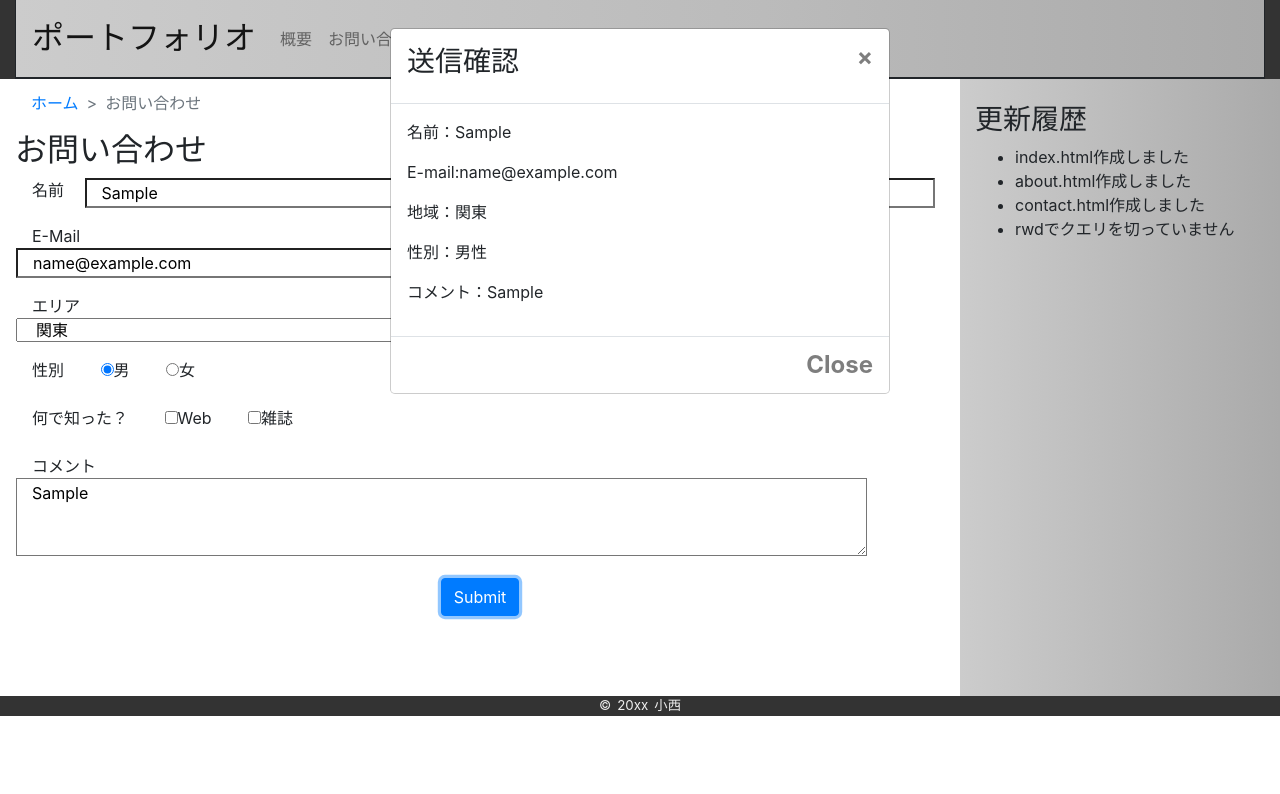
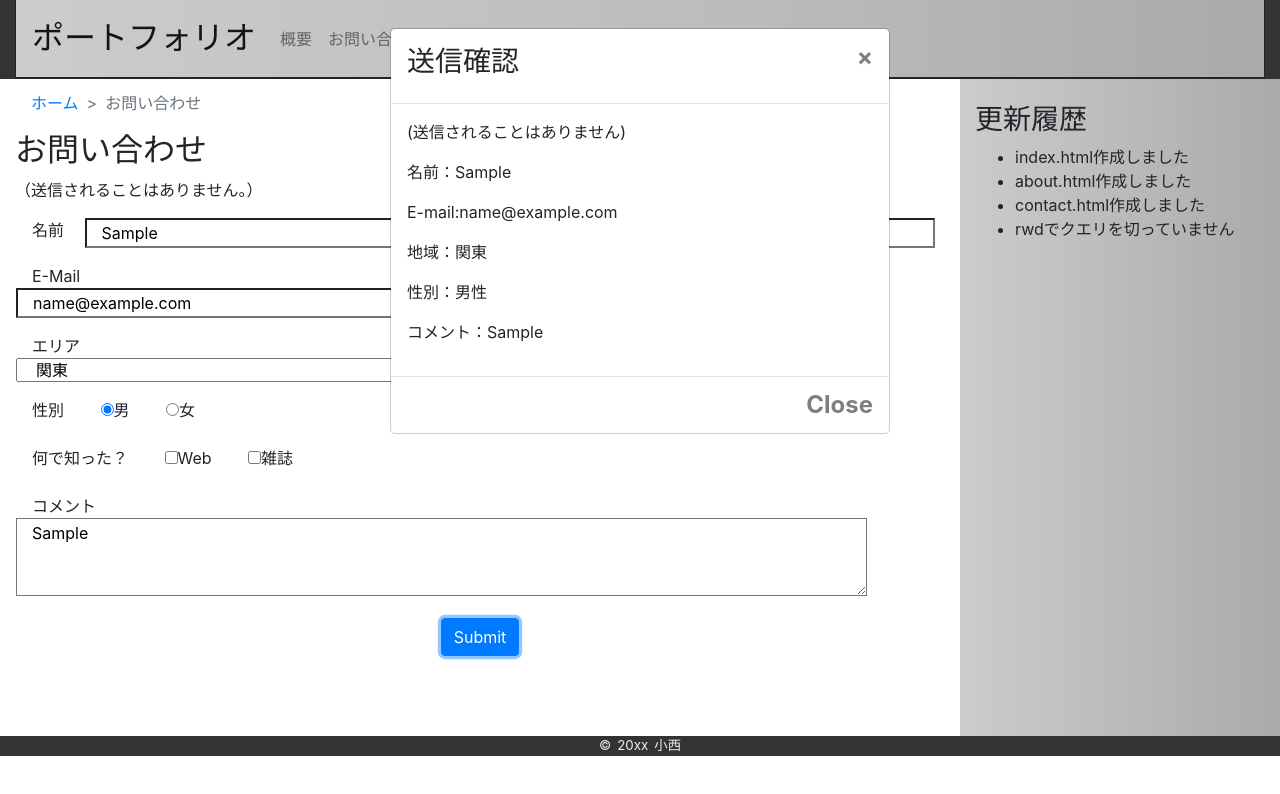
Before and after one commit to Takayuki-k/sample, a browser extension: page 02/contact.html in a window 1280 px wide. Both pictures are taken after typing "Sample", "name@example.com", "Sample" into the empty fields and a click on the button "Submit". Drawn offline with nearby package versions, Linux system fonts and the light colour scheme.

Commit message:
未送信コメント

```diff
--- a/02/contact.html
+++ b/02/contact.html
@@ -43,6 +43,7 @@
         </nav>
 
         <h2>お問い合わせ</h2>
+        <p>（送信されることはありません。）</p>
 
         <div class="row">
           <div class="contact-form">
@@ -106,6 +107,7 @@
                     </div>
                     <!-- Modal body -->
                     <div class="modal-body">
+                      <p>(送信されることはありません)</p>
                       <p id="name"></p>
                       <p id="email"></p>
                       <p id="area"></p>
```
